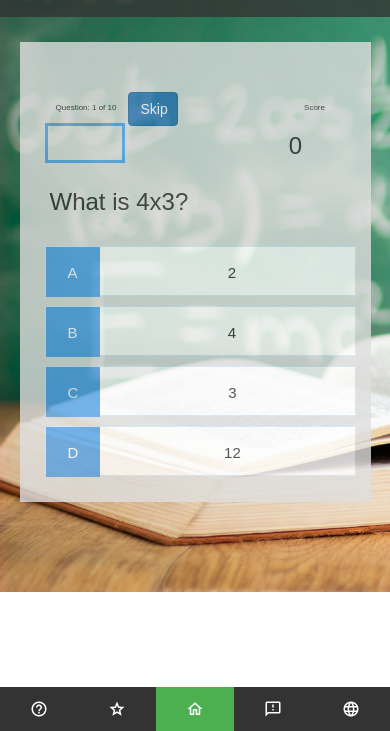
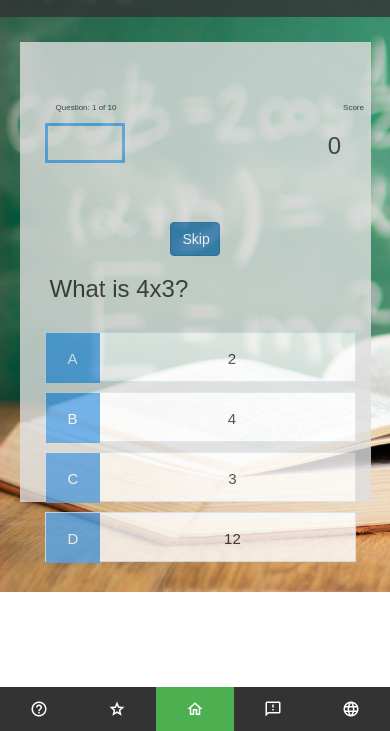
Before and after one commit to GavinDmello97/Zaya-QuizApp, a plain HTML site: page quiz.html in a window 390 px wide. Shown: the part 113-844 px from the top of the page. Drawn offline with nearby package versions, Linux system fonts and the light colour scheme.

Commit message:
Update quiz.css

```diff
--- a/css/quiz.css
+++ b/css/quiz.css
@@ -31,6 +31,8 @@
   padding-left: 10px;
   width: 100%;
 }
+
+
 
 
 .correct {
@@ -136,6 +138,7 @@
     .btn-primary {
       width: 50px;
       margin-top: 150px;
+      margin-left: 45px;
     }
     #progressBar {
       width: 80px;
@@ -171,6 +174,8 @@
 
     .btn-primary {
       width: 50px;
+      margin-top: 150px;
+      margin-left: 45px;
     }
     #progressBar {
       width: 80px;
@@ -205,6 +210,8 @@
 
     .btn-primary {
       width: 50px;
+      margin-top: 150px;
+      margin-left: 45px;
     }
     #progressBar {
       width: 80px;
@@ -239,6 +246,8 @@
 
     .btn-primary {
       width: 50px;
+      margin-top: 150px;
+      margin-left: 45px;
     }
     #progressBar {
      width: 80px;
@@ -275,6 +284,8 @@
 
     .btn-primary {
       width: 50px;
+      margin-top: 150px;
+      margin-left: 45px;
     }
     #progressBar {
       width: 80px;
```
